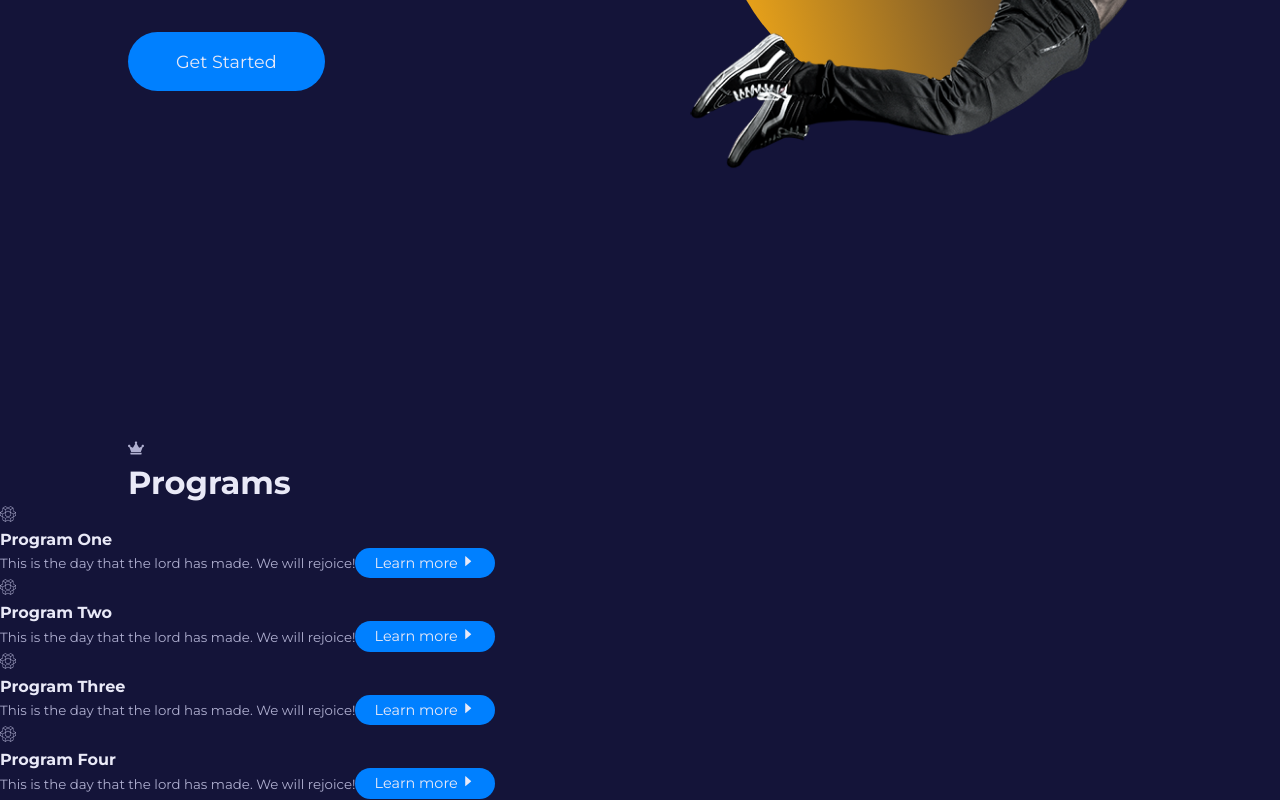
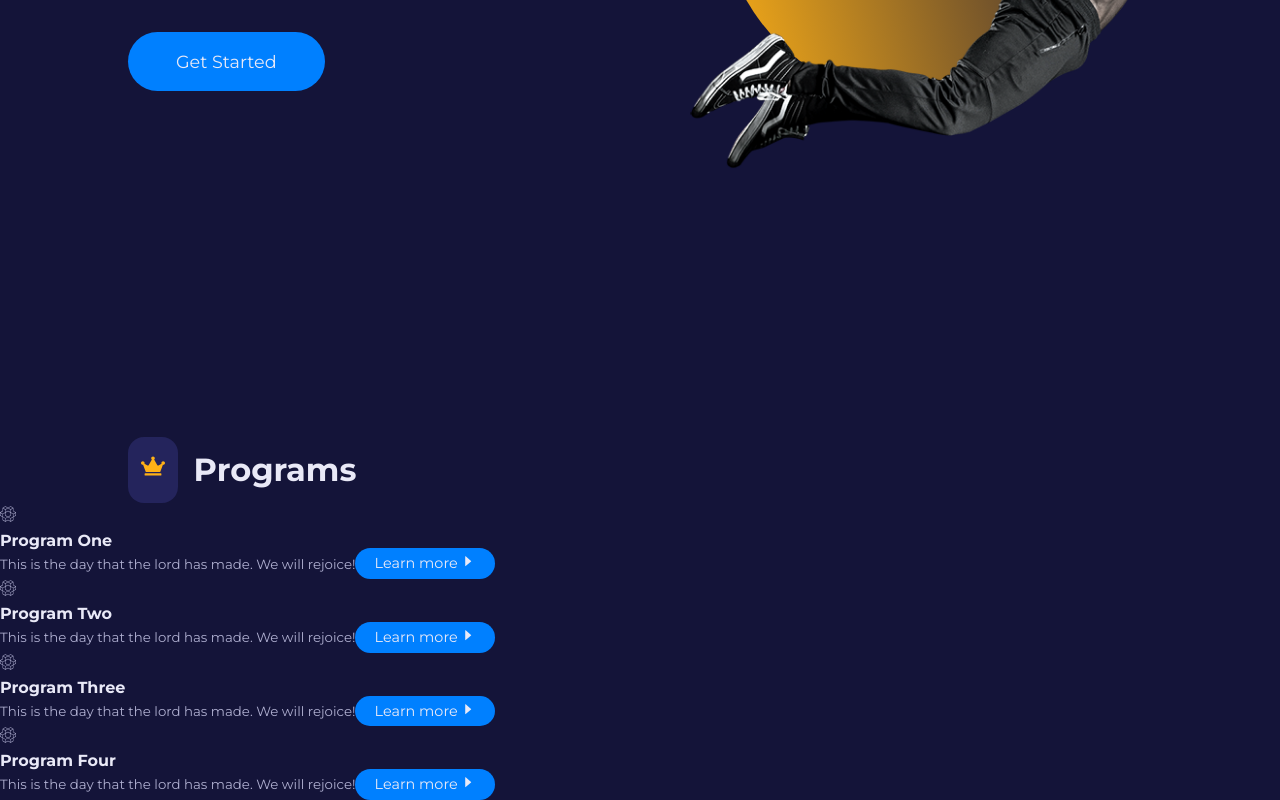
Before and after one commit to erickdc7/react-trainer-website, a React (Create React App) app: page / in a window 1280 px wide. Shown: the part 523-1323 px from the top of the page. Built offline with nearby package versions, Linux system fonts and the light colour scheme; the HTML template or start-up script is replaced by a standard one.

Commit message:
section__head styles added to index.css

```diff
--- a/src/index.css
+++ b/src/index.css
@@ -104,3 +104,17 @@ img {
 section {
   margin-top: 10rem;
 }
+
+.section__head {
+  display: flex;
+  align-items: center;
+  gap: 1rem;
+}
+
+.section__head span {
+  background: var(--color-gray-500);
+  padding: 0.8rem;
+  border-radius: 1rem;
+  color: var(--color-secondary);
+  font-size: 1.5rem;
+}
```
